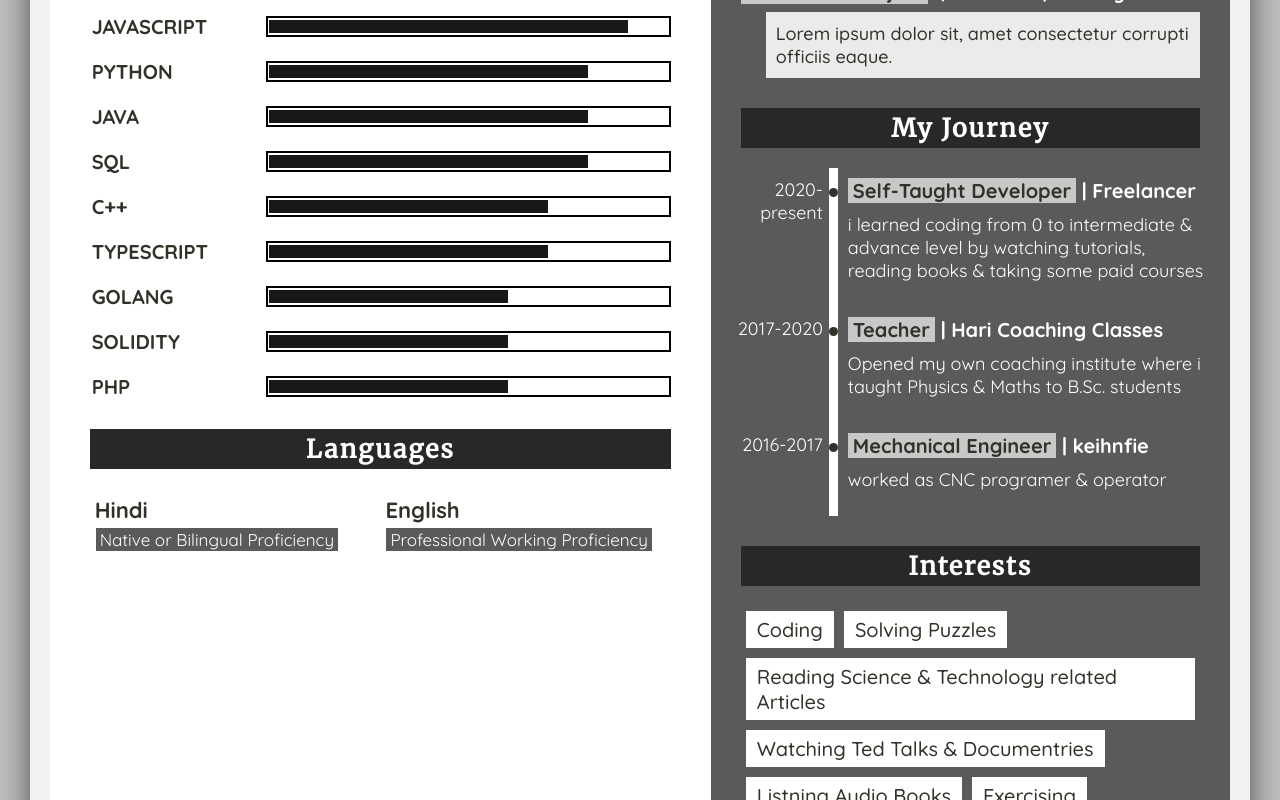
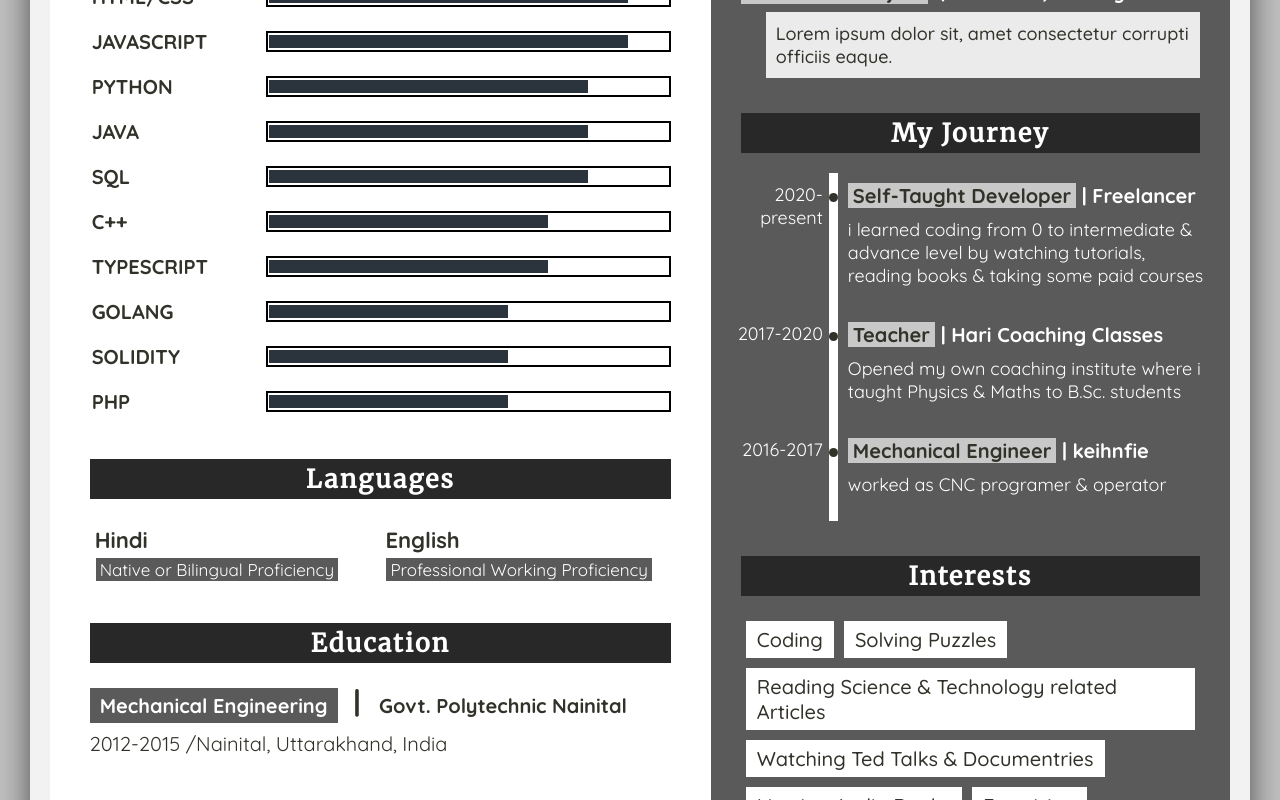
Before and after one commit to harijoshi12/my-portfolio, a React (Create React App) app: page /my-resume in a window 1280 px wide. Shown: the part 1020-1820 px from the top of the page. Built offline with nearby package versions, Linux system fonts and the light colour scheme.

Commit message:
education sec comp

```diff
--- a/src/pages/myResume/MyResumePage.js
+++ b/src/pages/myResume/MyResumePage.js
@@ -1,8 +1,8 @@
 import React from 'react'
 import styles from './MyResumePage.module.css'
-import { contactDetails, techSkills, progLangs, projectData, langs, myJourneyData, interests } from './data'
+import { contactDetails, techSkills, progLangs, projectData, langs, education, myJourneyData, interests } from './data'
 
-import { PersonalInfo, ContactDetail, TechnicalSkill, ProgLang, Lang, ProjectItem, MyJourneyItem, Interest,  } from './components'
+import { PersonalInfo, ContactDetail, TechnicalSkill, ProgLang, Lang, Edu, ProjectItem, MyJourneyItem, Interest,  } from './components'
 
 
 function MyResumePage() {
@@ -34,6 +34,12 @@ function MyResumePage() {
             <div className={`${styles.langs} ${styles.resumeSec}`}>
               <h1 className={styles.secTitle}>Languages</h1>
               {langs.map(data => <Lang key={data.id} {...data}/>)}
+            </div>
+
+            {/* education */}
+            <div className={`${styles.edus} ${styles.resumeSec}`}>
+              <h1 className={styles.secTitle}>Education</h1>
+              {education.map(data => <Edu key={data.id} {...data}/>)}
             </div>
           </div>
 
--- a/src/pages/myResume/MyResumePage.module.css
+++ b/src/pages/myResume/MyResumePage.module.css
@@ -18,11 +18,12 @@
 
 #myResumePage .resumeSec {
   padding: 10px 30px;
-  padding-bottom: 20px;
+  padding-bottom: 25px;
 }
 
 #myResumePage .left .resumeSec {
   padding: 10px 6%;
+  padding-bottom: 25px;
 }
 
 #myResumePage {
@@ -175,6 +176,7 @@
   padding: 5px 13px;
   margin: 4px;
   font-size: 18px;
+  font-weight: 500;
   font-family: "Quicksand", sans-serif;
   -webkit-transition: all 0.2s ease;
   transition: all 0.2s ease;
@@ -220,7 +222,7 @@
 }
 
 #myResumePage .myResume .left .progLangs .progLang .progressBarInner {
-  background-color: #181818;
+  background-color: #2b343d;
   height: 13px;
   width: 100%;
 }
@@ -267,6 +269,46 @@
 
 #myResumePage .myResume .left .langs .lang .level:hover {
   background-color: #717171;
+}
+
+#myResumePage .myResume .left .edus .edu {
+  font-family: "Quicksand", sans-serif;
+  color: #31332a;
+}
+
+#myResumePage .myResume .left .edus .edu .r1 {
+  margin: 0;
+  font-size: 20px;
+  font-weight: 700;
+}
+
+#myResumePage .myResume .left .edus .edu .r1 span:nth-child(2) {
+  font-size: 30px;
+}
+
+#myResumePage .myResume .left .edus .edu .r1 .title {
+  background-color: #5a5a5a;
+  color: white;
+  padding: 5px 10px;
+  margin-right: 10px;
+}
+
+#myResumePage .myResume .left .edus .edu .r1 .institute {
+  margin-left: 10px;
+  font-size: 20px;
+}
+
+#myResumePage .myResume .left .edus .edu .r2 {
+  padding: 10px 0;
+  font-size: 20px;
+}
+
+#myResumePage .myResume .left .edus .edu .r2 .place {
+  margin: auto;
+}
+
+#myResumePage .myResume .left .edus .edu .cgpa {
+  font-size: 22px;
 }
 
 #myResumePage .myResume .right {
--- a/src/pages/myResume/components.js
+++ b/src/pages/myResume/components.js
@@ -54,6 +54,22 @@ export const Lang = ({title, level}) => {
     )
 }
 
+export const Edu = ({title, institute, time, place, cgpa}) =>{
+    return(
+        <div className={styles.edu}>
+            <div className={styles.r1}>
+                <span className={styles.title}>{title}</span> <span> | </span>
+                <span className={styles.institute}>{institute}</span>
+            </div>
+            <div className={styles.r2}>
+                <span className={styles.time}>{time}</span> /
+                <span className={styles.place}>{place}</span>
+            </div>
+            {/* <div className={styles.cgpa}>{cgpa}</div> */}
+        </div>
+    )
+}
+
 export function ProjectItem({ title,tech, desc }) {
     return (
         <div className={styles.projectItem}>
--- a/src/pages/myResume/data.js
+++ b/src/pages/myResume/data.js
@@ -202,6 +202,17 @@ export const langs = [
     }
 ]
 
+export const education = [
+    {
+        id: 1,
+        title: "Mechanical Engineering",
+        institute: "Govt. Polytechnic Nainital",
+        time: "2012-2015",
+        place: "Nainital, Uttarakhand, India",
+        cgpa: "67%"
+    }
+]
+
 export const projectData = [
     {
         id: 1,
```
Also changed, not shown: src/pages/myResume/MyResumePage.module.scss (+45 -3 lines), 1 other file (tests, documents, lock files or other folders).
